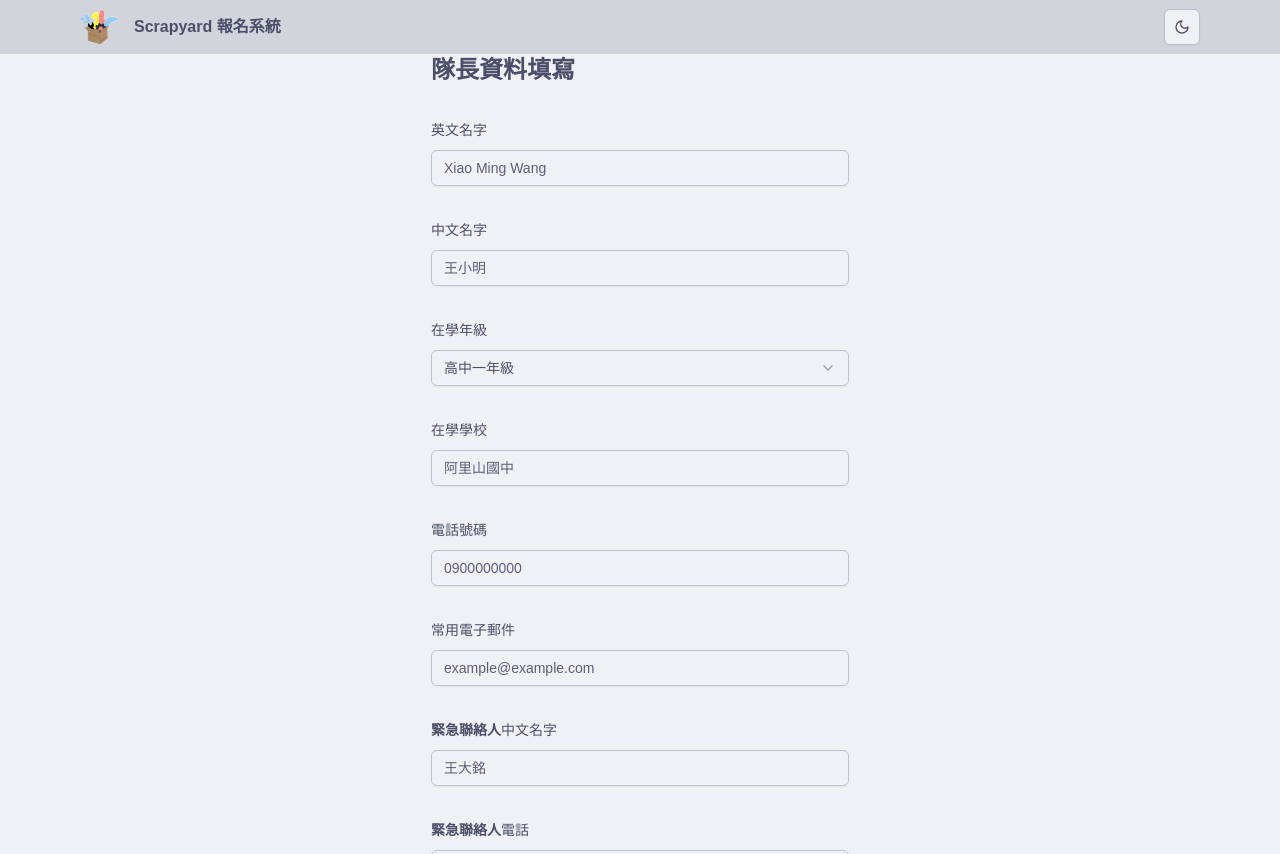
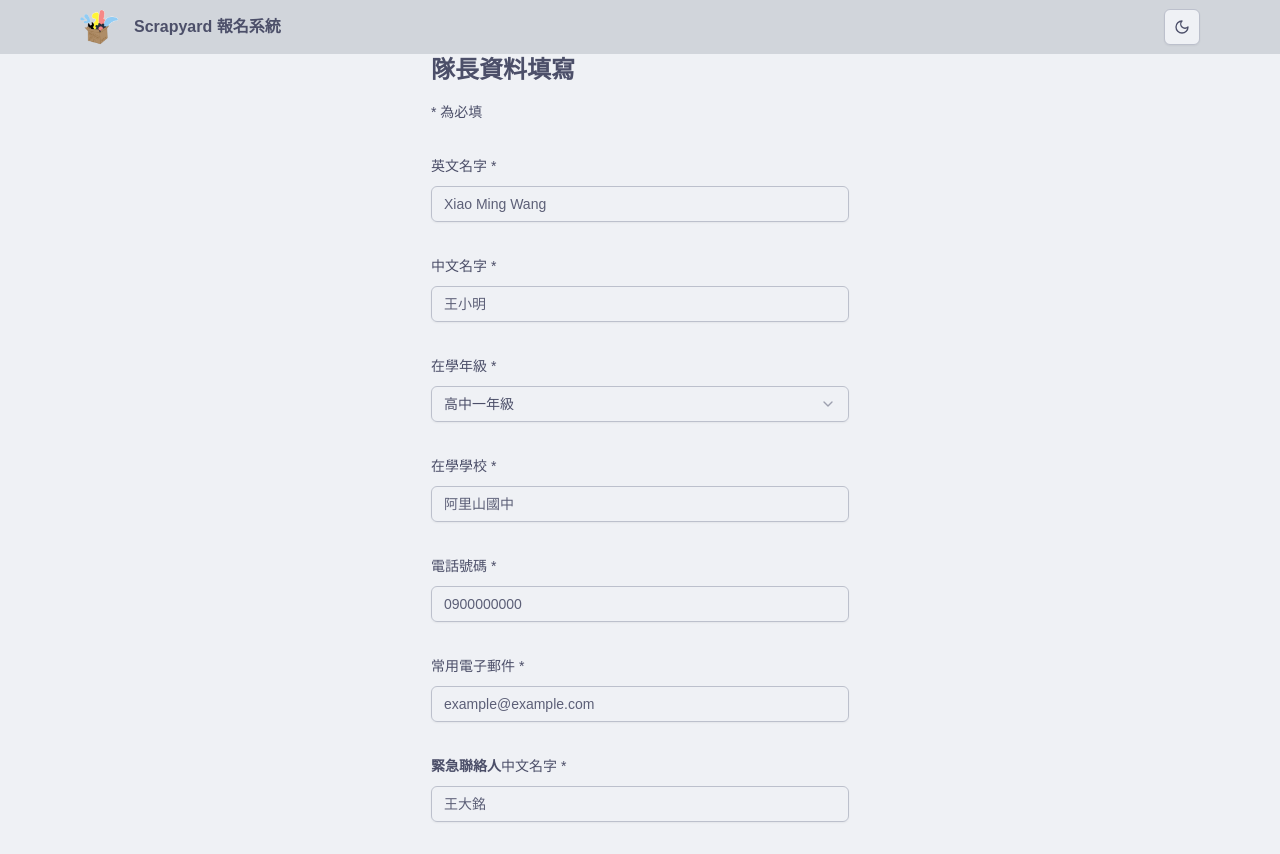
Before and after one commit to HackIt-Taiwan/scrapyard-event-system, a Next.js app: page /signup/steps/2 in a window 1280 px wide. Built offline with nearby package versions, Linux system fonts and the light colour scheme.

Commit message:
feat: added some indicator

```diff
--- a/src/app/signup/steps/1/page.tsx
+++ b/src/app/signup/steps/1/page.tsx
@@ -62,15 +62,16 @@ export default function stepPage() {
                 onSubmit={form.handleSubmit(onSubmit)}
                 className="space-y-8 w-full"
               >
-                <FormLabel className="text-xl md:text-2xl font-bold">
+                <label className="text-xl md:text-2xl font-bold">
                   團隊名稱與參賽人數
-                </FormLabel>
+                </label>
+                <p className="!mt-4 !mb-2 text-sm">* 為必填</p>
                 <FormField
                   control={form.control}
                   name="name.en"
                   render={({ field }) => (
                     <FormItem>
-                      <FormLabel>英文團隊名稱</FormLabel>
+                      <FormLabel>英文團隊名稱 *</FormLabel>
                       <FormControl>
                         <Input
                           placeholder="BanG Dream! It's MyGO!!!!!"
@@ -87,7 +88,7 @@ export default function stepPage() {
                   name="name.zh"
                   render={({ field }) => (
                     <FormItem>
-                      <FormLabel>中文團隊名稱</FormLabel>
+                      <FormLabel>中文團隊名稱 *</FormLabel>
                       <FormControl>
                         <Input
                           placeholder="要跟我組一輩子的樂團嗎"
--- a/src/app/signup/steps/2/page.tsx
+++ b/src/app/signup/steps/2/page.tsx
@@ -3,6 +3,7 @@
 import {
   Form,
   FormControl,
+  FormDescription,
   FormField,
   FormItem,
   FormLabel,
@@ -114,15 +115,16 @@ export default function stepPage() {
                 onSubmit={form.handleSubmit(onSubmit)}
                 className="space-y-8 w-full"
               >
-                <FormLabel className="text-xl md:text-2xl font-bold">
+                <label className="text-xl md:text-2xl font-bold">
                   隊長資料填寫
-                </FormLabel>
+                </label>
+                <p className="!mt-4 !mb-2 text-sm">* 為必填</p>
                 <FormField
                   control={form.control}
                   name="teamLeader.name.en"
                   render={({ field }) => (
                     <FormItem>
-                      <FormLabel>英文名字</FormLabel>
+                      <FormLabel>英文名字 *</FormLabel>
                       <FormControl>
                         <Input
                           placeholder="Xiao Ming Wang"
@@ -139,7 +141,7 @@ export default function stepPage() {
                   name={`teamLeader.name.zh`}
                   render={({ field }) => (
                     <FormItem>
-                      <FormLabel>中文名字</FormLabel>
+                      <FormLabel>中文名字 *</FormLabel>
                       <FormControl>
                         <Input
                           placeholder="王小明"
@@ -156,7 +158,7 @@ export default function stepPage() {
                   name={`teamLeader.grade`}
                   render={({ field }) => (
                     <FormItem>
-                      <FormLabel>在學年級</FormLabel>
+                      <FormLabel>在學年級 *</FormLabel>
                       <FormControl>
                         <Select
                           onValueChange={field.onChange}
@@ -185,7 +187,7 @@ export default function stepPage() {
                   name={`teamLeader.school`}
                   render={({ field }) => (
                     <FormItem>
-                      <FormLabel>在學學校</FormLabel>
+                      <FormLabel>在學學校 *</FormLabel>
                       <FormControl>
                         <Input
                           placeholder="阿里山國中"
@@ -202,7 +204,7 @@ export default function stepPage() {
                   name={`teamLeader.telephone`}
                   render={({ field }) => (
                     <FormItem>
-                      <FormLabel>電話號碼</FormLabel>
+                      <FormLabel>電話號碼 *</FormLabel>
                       <FormControl>
                         <Input
                           placeholder="0900000000"
@@ -219,7 +221,7 @@ export default function stepPage() {
                   name={`teamLeader.email`}
                   render={({ field }) => (
                     <FormItem>
-                      <FormLabel>常用電子郵件</FormLabel>
+                      <FormLabel>常用電子郵件 *</FormLabel>
                       <FormControl>
                         <Input
                           placeholder="example@example.com"
@@ -237,7 +239,7 @@ export default function stepPage() {
                   render={({ field }) => (
                     <FormItem>
                       <FormLabel>
-                        <b>緊急聯絡人</b>中文名字
+                        <b>緊急聯絡人</b>中文名字 *
                       </FormLabel>
                       <FormControl>
                         <Input
@@ -256,7 +258,7 @@ export default function stepPage() {
                   render={({ field }) => (
                     <FormItem>
                       <FormLabel>
-                        <b>緊急聯絡人</b>電話
+                        <b>緊急聯絡人</b>電話 *
                       </FormLabel>
                       <FormControl>
                         <Input
@@ -275,7 +277,7 @@ export default function stepPage() {
                   render={({ field }) => (
                     <FormItem>
                       <FormLabel>
-                        <b>緊急聯絡人</b>身分證字號
+                        <b>緊急聯絡人</b>身分證字號 *
                       </FormLabel>
                       <FormControl>
                         <Input
@@ -293,7 +295,7 @@ export default function stepPage() {
                   name={`teamLeader.insurance.ID`}
                   render={({ field }) => (
                     <FormItem>
-                      <FormLabel>身分證字號 (保險用)</FormLabel>
+                      <FormLabel>身分證字號 (保險用) *</FormLabel>
                       <FormControl>
                         <Input
                           placeholder="A121212121"
@@ -310,7 +312,7 @@ export default function stepPage() {
                   name={`teamLeader.insurance.birthday`}
                   render={({ field }) => (
                     <FormItem>
-                      <FormLabel>生日 (保險用)</FormLabel>
+                      <FormLabel>生日 (保險用) *</FormLabel>
                       <br />
                       <FormControl>
                         <Popover>
@@ -382,7 +384,9 @@ export default function stepPage() {
                 />
 
                 <div className="space-y-2">
-                  <p className="text-sm font-medium leading-none">請在此簽名</p>
+                  <p className="text-sm font-medium leading-none">
+                    請在此簽名 *
+                  </p>
                   <div className="bg-white rounded-md">
                     <SignatureCanvas
                       penColor="black"
```
